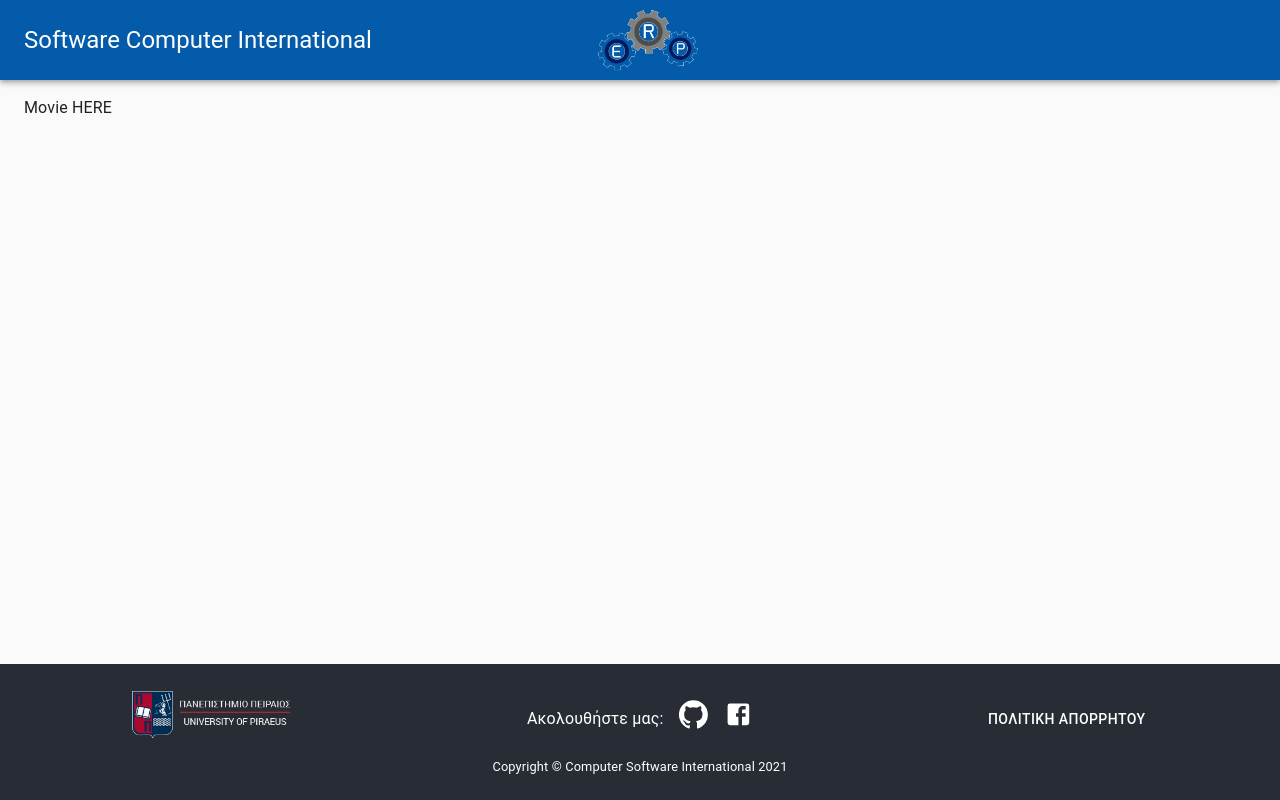
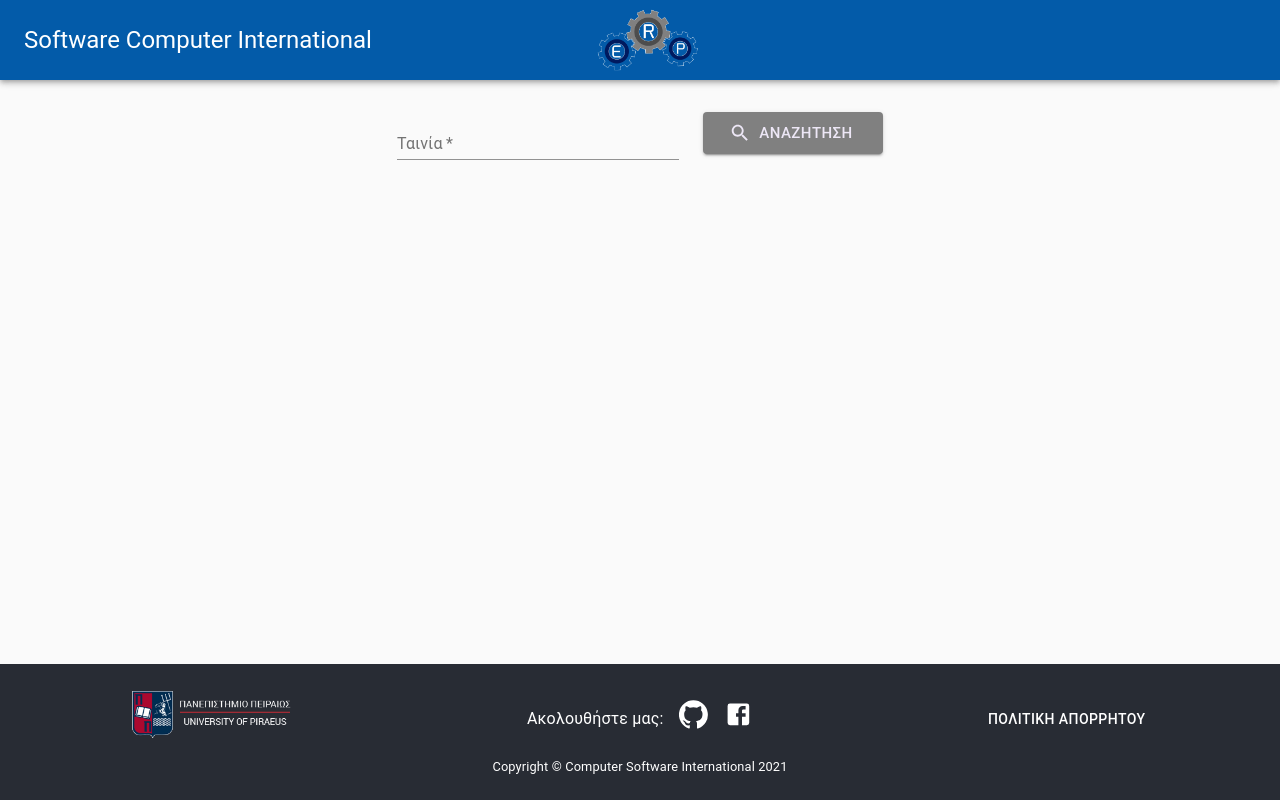
Before and after one commit to SteveLabrinos/msc-ais-csi-fontend, a React (Create React App) app: page / in a window 1280 px wide. Built offline with nearby package versions, Linux system fonts and the light colour scheme.

Commit message:
movie fetching implemented

```diff
--- a/src/components/Dashboard/Dashboard.js
+++ b/src/components/Dashboard/Dashboard.js
@@ -1,16 +1,22 @@
-import React, {useCallback, useEffect} from 'react';
+import React, { useCallback, useEffect, useState } from 'react';
 import { Redirect } from 'react-router-dom';
 import { useSelector, useDispatch } from 'react-redux';
 
-import {makeStyles, Typography} from '@material-ui/core';
+import { makeStyles, Typography } from '@material-ui/core';
 import Grid from '@material-ui/core/Grid';
 import CssBaseline from '@material-ui/core/CssBaseline';
 import Paper from '@material-ui/core/Paper';
+import TextField from '@material-ui/core/TextField';
+import Button from '@material-ui/core/Button';
+import SearchIcon from '@material-ui/icons/Search';
 import LoadingProgress from '../../UI/LoadingProgress/LoadingProgress';
+import Title from '../../UI/Title/Title';
+import { dashboardSelector, fetchMovie } from './dashboardSlice';
+import SearchForm from './SearchForm';
 
 /**
  * @returns {JSX.Element}
- * @author Stavros Lamprinos [stalab at linuxmail.org] on 28/2/2021.
+ * @author Stavros Lamprinos [stalab at linuxmail.org] on 26/5/2021.
  */
 
 const useStyles = makeStyles(theme => ({
@@ -19,6 +25,8 @@ const useStyles = makeStyles(theme => ({
         display: 'flex',
         overflow: 'auto',
         flexDirection: 'column',
+        marginTop: theme.spacing(3),
+        height: 150
     },
     fixedHeight: {
         height: 240,
@@ -27,6 +35,9 @@ const useStyles = makeStyles(theme => ({
         paddingTop: theme.spacing(4),
         paddingBottom: theme.spacing(4),
     },
+    searchForm: {
+        margin: theme.spacing(2)
+    }
 }));
 
 
@@ -34,63 +45,40 @@ export default function Dashboard () {
     const classes = useStyles();
     const dispatch = useDispatch();
 
-    // const { loading } = useSelector(entitiesSelector);
+    const { movieLoading, movieError, movie } = useSelector(dashboardSelector);
     // const { transactionLoading } = useSelector(transactionSelector);
     // const { monthlyIncome, dashboardLoading, incomes } = useSelector(dashboardSelector);
 
-    //  get monthly income
-    // const onFetchMonthlyIncome = useCallback(() => {
-    //     dispatch(fetchMonthlyIncome(token));
-    // }, [dispatch, token]);
+    // movie search field value handler
+    const [query, setQuery] = useState('');
 
-    //  get incomes per month
-    // const onFetchIncomesPerMonth = useCallback(() => {
-    //     dispatch(fetchIncomesPerMonth(token));
-    // }, [dispatch, token]);
+    //  calling the reducer to save to movie to the store
+    const onFetchMovie = useCallback(event => {
+        event.preventDefault();
+        console.log(`calling movie with query: ${query}`);
+        dispatch(fetchMovie(query));
+    }, [dispatch, query]);
 
-    // useEffect(() => {
-    //     if (!monthlyIncome) {
-    //         onFetchMonthlyIncome();
-    //     }
-    //     if (incomes.length === 0) {
-    //         onFetchIncomesPerMonth();
-    //     }
-    // }, [monthlyIncome, onFetchMonthlyIncome, onFetchIncomesPerMonth, incomes.length]);
+    // displaying elements
+    const displayMovie = movieLoading ?
+        <LoadingProgress /> :
+        movieError ?
+            <Typography component="h4">Error fetching the movie</Typography> :
+            movie ?
+                <Typography component="h4">Displaying movie HERE</Typography>
+                : null;
 
-    // const displayDeposits = dashboardLoading ?
-    //     <LoadingProgress /> :
-    //     <Paper className={classes.paper} style={{ height: 240 }}>
-    //         <Deposits title="Μηνιαία Έσοδα" income={monthlyIncome} />
-    //     </Paper>;
-
-    // const displayChart = dashboardLoading ?
-    //     <LoadingProgress /> :
-    //     <Paper className={classes.paper} style={{ height: 240 }}>
-    //         <TransactionChart title="Ανάλυση Εσόδων" incomes={incomes} />
-    //     </Paper>;
 
     return (
         <React.Fragment>
             <CssBaseline />
-            <Typography component="h3">
-                Movie HERE
-            </Typography>
-            {/*<Grid container alignItems="center" className={classes.container} spacing={3}>*/}
-            {/*    <Grid item xs={12} md={4} lg={3}>*/}
-            {/*        {displayDeposits}*/}
-            {/*    </Grid>*/}
-            {/*    <Grid item xs={12} md={8} lg={9}>*/}
-            {/*        {displayChart}*/}
-            {/*    </Grid>*/}
-            {/*    <Grid item xs={12}>*/}
-            {/*        <Paper className={classes.paper}>*/}
-            {/*            <RecentTransactions*/}
-            {/*                entityLoading={loading}*/}
-            {/*                transactionLoading={transactionLoading}*/}
-            {/*                token={token} />*/}
-            {/*        </Paper>*/}
-            {/*    </Grid>*/}
-            {/*</Grid>*/}
+            <SearchForm
+                submit={onFetchMovie}
+                classes={classes}
+                input={setQuery}
+                query={query} />
+
+            {displayMovie}
         </React.Fragment>
     );
 }
--- /dev/null
+++ b/src/components/Dashboard/SearchForm.js
@@ -0,0 +1,43 @@
+import React from 'react';
+import Grid from '@material-ui/core/Grid';
+import TextField from '@material-ui/core/TextField';
+import Button from '@material-ui/core/Button';
+import SearchIcon from '@material-ui/icons/Search';
+
+/**
+ * @returns {JSX.Element}
+ * @author Stavros Lamprinos [stalab at linuxmail.org] on 26/5/2021.
+ */
+
+export default function SearchForm(props) {
+    const { submit, classes, input, query } = props;
+
+    return (
+        <form onSubmit={submit} className={classes.searchForm}>
+            <Grid container justify="center" spacing={3} style={{ marginBottom: 20 }}>
+                <Grid item xs={12} sm={3}>
+                    <TextField
+                        onChange={evt => input(evt.target.value)}
+                        required
+                        label="Ταινία"
+                        placeholder="Εισάγετε Όνομα Ταινίας"
+                        fullWidth
+                        inputProps={{ pattern: '[a-zA-Z]{1,15}' }}
+                        value={query}
+                    />
+                </Grid>
+                <Grid item xs={12} sm={2}>
+                    <Button
+                        variant="contained"
+                        size="large"
+                        color="secondary"
+                        type="submit"
+                        fullWidth
+                        startIcon={<SearchIcon />}>
+                        ΑΝΑΖΗΤΗΣΗ
+                    </Button>
+                </Grid>
+            </Grid>
+        </form>
+    );
+}
--- /dev/null
+++ b/src/components/Dashboard/dashboardSlice.js
@@ -0,0 +1,80 @@
+import { createSlice } from '@reduxjs/toolkit';
+import { baseURL } from '../../shared/utility';
+
+export const dashboard = createSlice({
+    name: 'dashboard',
+    initialState: {
+        movie: null,
+        movieLoading: false,
+        movieError: null,
+        videos: [],
+        videoLoading: false,
+        videoError: null
+    },
+    reducers: {
+        movieStart: state => {
+            state.movieLoading = true;
+        },
+        movieFail: (state, action) => {
+            state.movieError = action.payload;
+            state.movieLoading = false;
+        },
+        movieSuccess: (state, action) => {
+            state.movie = action.payload;
+            state.movieLoading = false;
+            state.movieError = null;
+        },
+        videoStart: state => {
+            state.videoLoading = true;
+        },
+        videoFail: (state, action) => {
+            state.videoError = action.payload;
+            state.videoLoading = false;
+        },
+        videoSuccess: (state, action) => {
+            state.videos = action.payload;
+            state.videoLoading = false;
+            state.videoError = null;
+        },
+    }
+});
+
+//  export the reducers to be used as actions
+export const { movieStart, movieFail, movieSuccess,
+    videoStart, videoFail, videoSuccess } = dashboard.actions;
+
+//  use dispatch to include thunk and make async actions
+export const fetchMovie = query => dispatch => {
+    const getMovie = async () => {
+        const response = await fetch(`${baseURL}movie/alias/${query}`);
+
+        response.ok ?
+            dispatch(movieSuccess(await response.json())) :
+            dispatch(movieFail(response.status));
+    };
+    console.log('started');
+    dispatch(movieStart());
+
+    getMovie().catch(error => console.log(error));
+};
+
+// export const fetchIncomesPerMonth = token => dispatch => {
+//     const getIncomesPerMonth = async () => {
+//         const response = await fetch(`${baseURL}transactions/income/monthly?tokenId=${token}`);
+//
+//         if (response.ok) {
+//             dispatch(incomesPerMonthSuccess(await response.json()));
+//         } else {
+//             dispatch(incomeFail(response.status));
+//         }
+//     };
+//
+//     dispatch(incomeStart());
+//
+//     getIncomesPerMonth().catch(error => console.log(error));
+// };
+
+//  selectors
+export const dashboardSelector = state => state.dashboard;
+
+export default dashboard.reducer;
--- a/src/store/store.js
+++ b/src/store/store.js
@@ -1,13 +1,13 @@
 import { configureStore } from '@reduxjs/toolkit';
 
-// import authReducer from '../containers/Auth/authSlice';
+import dashboardReducer from '../components/Dashboard/dashboardSlice'
 
 /** @author Stavros Labrinos [stalab at linuxmail.org] on 26/5/21.*/
 
 const store = configureStore({
     //  apply all the reducers from the slices
     reducer: {
-        auth: null,
+        dashboard: dashboardReducer,
     }
 });
 
```
